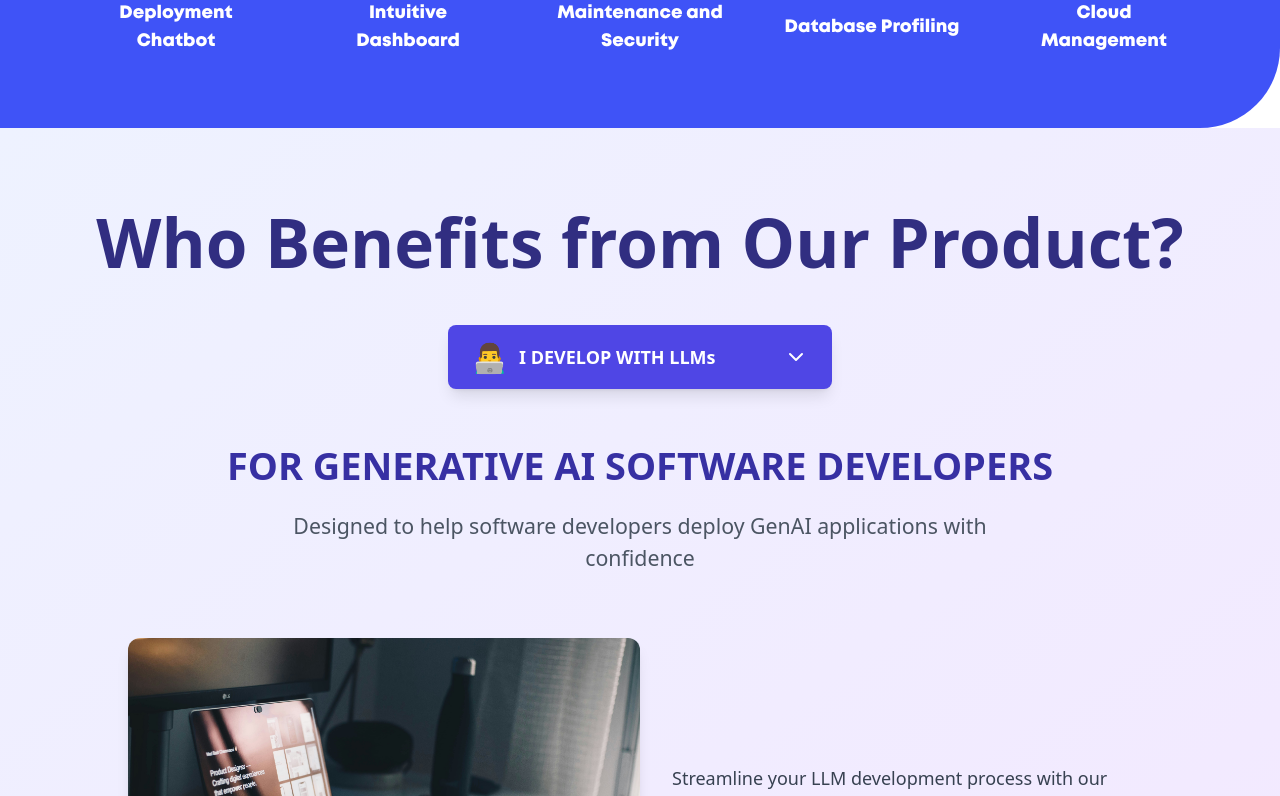
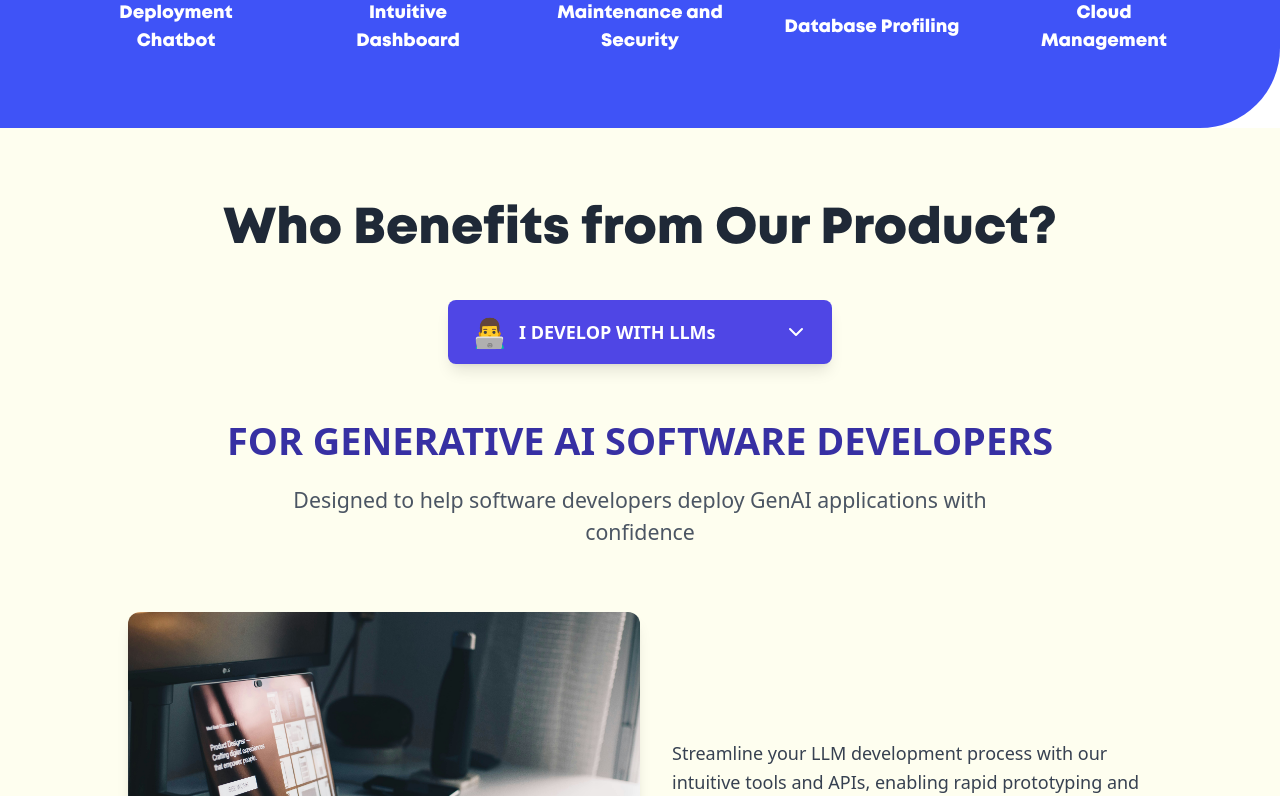
Before and after one commit to Avinier/SuperServerAI-LandingPage, a React (Vite) app: page / in a window 1280 px wide. Shown: the part 1244-2040 px from the top of the page. Built offline with nearby package versions, Linux system fonts and the light colour scheme.

Commit message:
video done

```diff
--- a/src/components/AiInfo.jsx
+++ b/src/components/AiInfo.jsx
@@ -75,7 +75,7 @@ const AiInfo = () => {
             pointerEvents: 'auto',
           }}
         >
-          <source src="http://dev.quantumsenses.com:8877/chat-demo-1.mp4" type="video/mp4" />
+          <source src="https://aniruddhagps.com/chat-demo-1.mp4" type="video/mp4" />
           Your browser does not support the video tag.
         </video>
         </div>
--- a/src/components/Hero.jsx
+++ b/src/components/Hero.jsx
@@ -81,7 +81,7 @@ function Hero() {
                 pointerEvents: 'auto',
               }}
             >
-              <source src="/videos/video.mp4" type="video/mp4" />
+              <source src="https://aniruddhagps.com/final-demo_editted.mp4" type="video/mp4" />
               Your browser does not support the video tag.
             </video>
           </div>
--- a/src/components/Workflow.jsx
+++ b/src/components/Workflow.jsx
@@ -175,12 +175,12 @@ const WorkFlow = () => {
   }, [isInView]);
 
   return (
-    <section className="bg-gradient-to-br from-indigo-50 to-purple-100 min-h-screen text-gray-800 py-16 px-4 md:px-8">
+    <section className="bg-background min-h-screen text-gray-800 py-16 px-4 md:px-8">
       <motion.h2
         initial={{ opacity: 0, y: -20 }}
         animate={{ opacity: 1, y: 0 }}
         transition={{ duration: 0.5 }}
-        className="text-4xl md:text-5xl font-bold text-center text-indigo-900 mb-8"
+        className="text-4xl md:text-4xl font-bold text-center font-heading mb-8"
       >
         Who Benefits from Our Product?
       </motion.h2>
```
Also changed, not shown: public/images/aiinfo-border.png (added).
